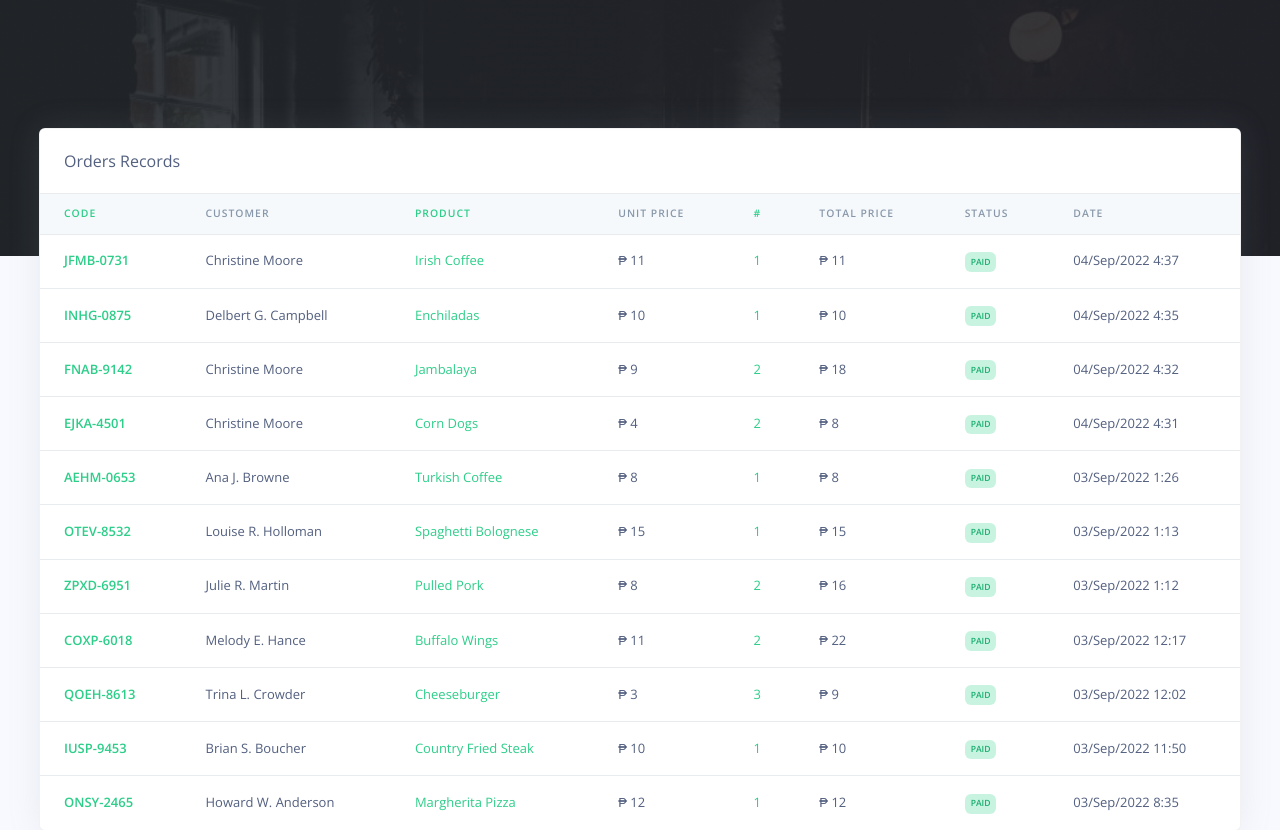
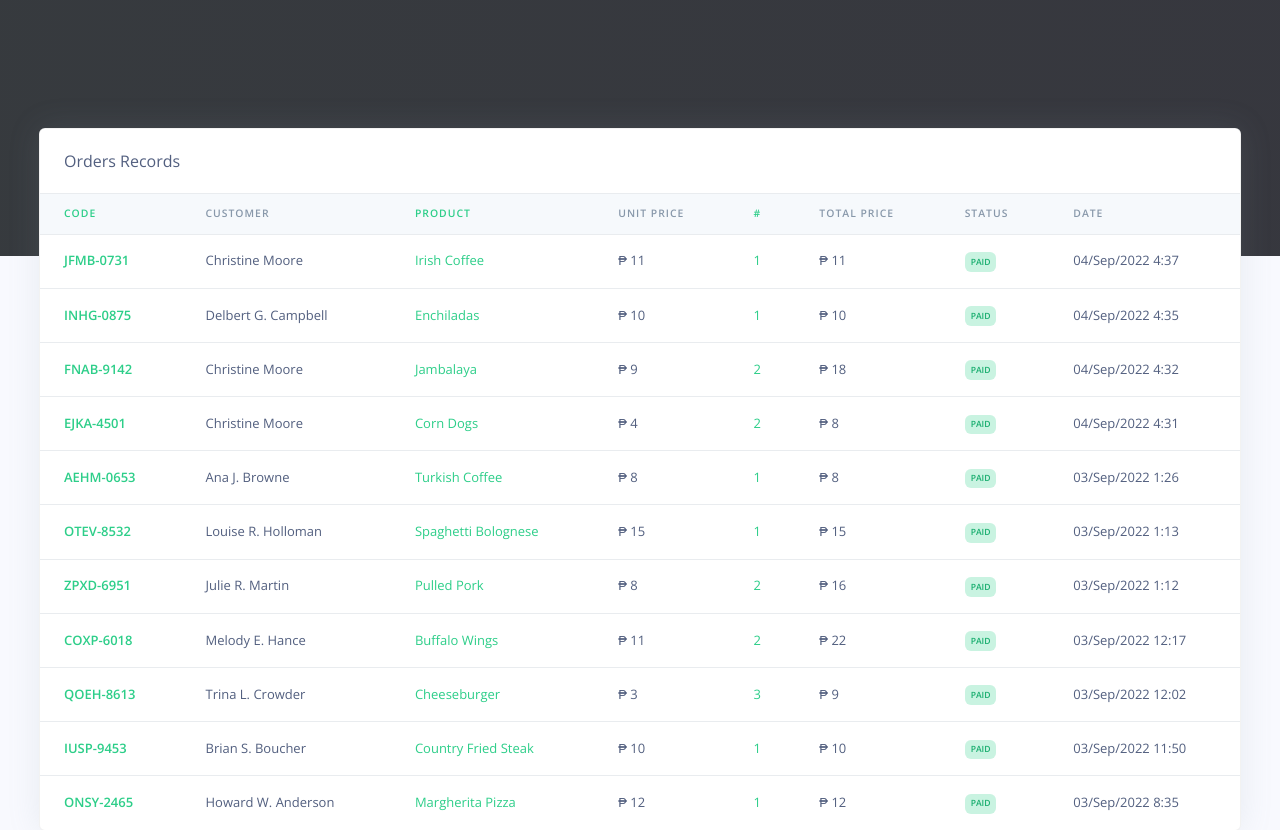
Before and after one commit to echjiy/project-oop-possystem, a PHP site: page /pos/admin/orders_reports.php in a window 1280 px wide. Shown: the top 830 px of the page. Run offline with PHP 8.4, Linux system fonts and the light colour scheme; the visitor is signed in with stand-in values (Sample User, id 1); data comes from the database, SQL or seed files in the repository.

Commit message:
update admin remove background image

```diff
--- a/pos/admin/orders_reports.php
+++ b/pos/admin/orders_reports.php
@@ -18,7 +18,7 @@ require_once('partials/_head.php');
         require_once('partials/_topnav.php');
         ?>
         <!-- Header -->
-        <div style="background-image: url(assets/img/theme/restro00.jpg); background-size: cover;" class="header  pb-8 pt-5 pt-md-8">
+        <div style="background-size: cover;" class="header  pb-8 pt-5 pt-md-8">
         <span class="mask bg-gradient-dark opacity-8"></span>
             <div class="container-fluid">
                 <div class="header-body">
--- a/pos/admin/payments_reports.php
+++ b/pos/admin/payments_reports.php
@@ -18,7 +18,7 @@ require_once('partials/_head.php');
         require_once('partials/_topnav.php');
         ?>
         <!-- Header -->
-        <div style="background-image: url(assets/img/theme/restro00.jpg); background-size: cover;" class="header  pb-8 pt-5 pt-md-8">
+        <div style="background-size: cover;" class="header  pb-8 pt-5 pt-md-8">
         <span class="mask bg-gradient-dark opacity-8"></span>
             <div class="container-fluid">
                 <div class="header-body">
```
